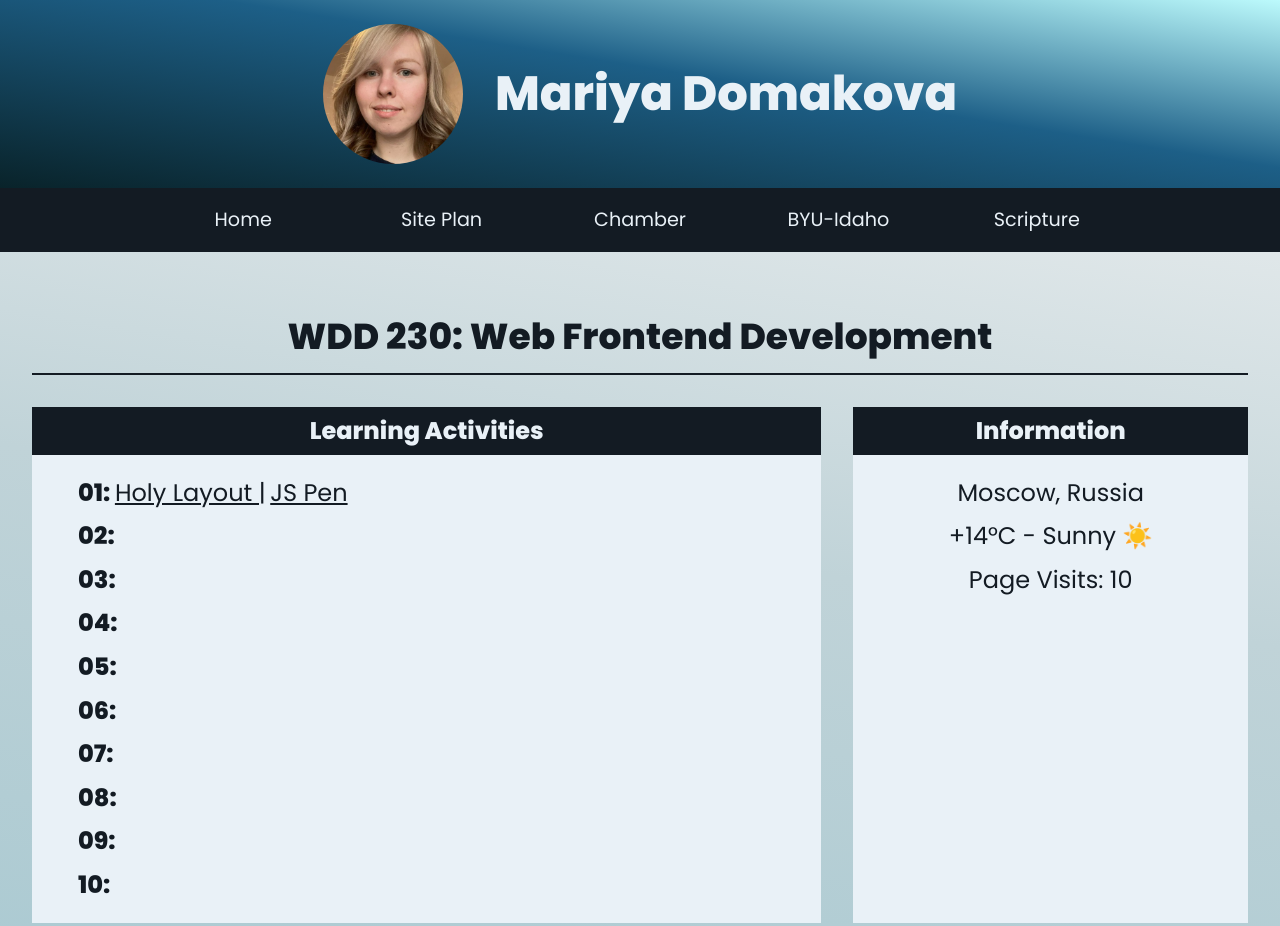
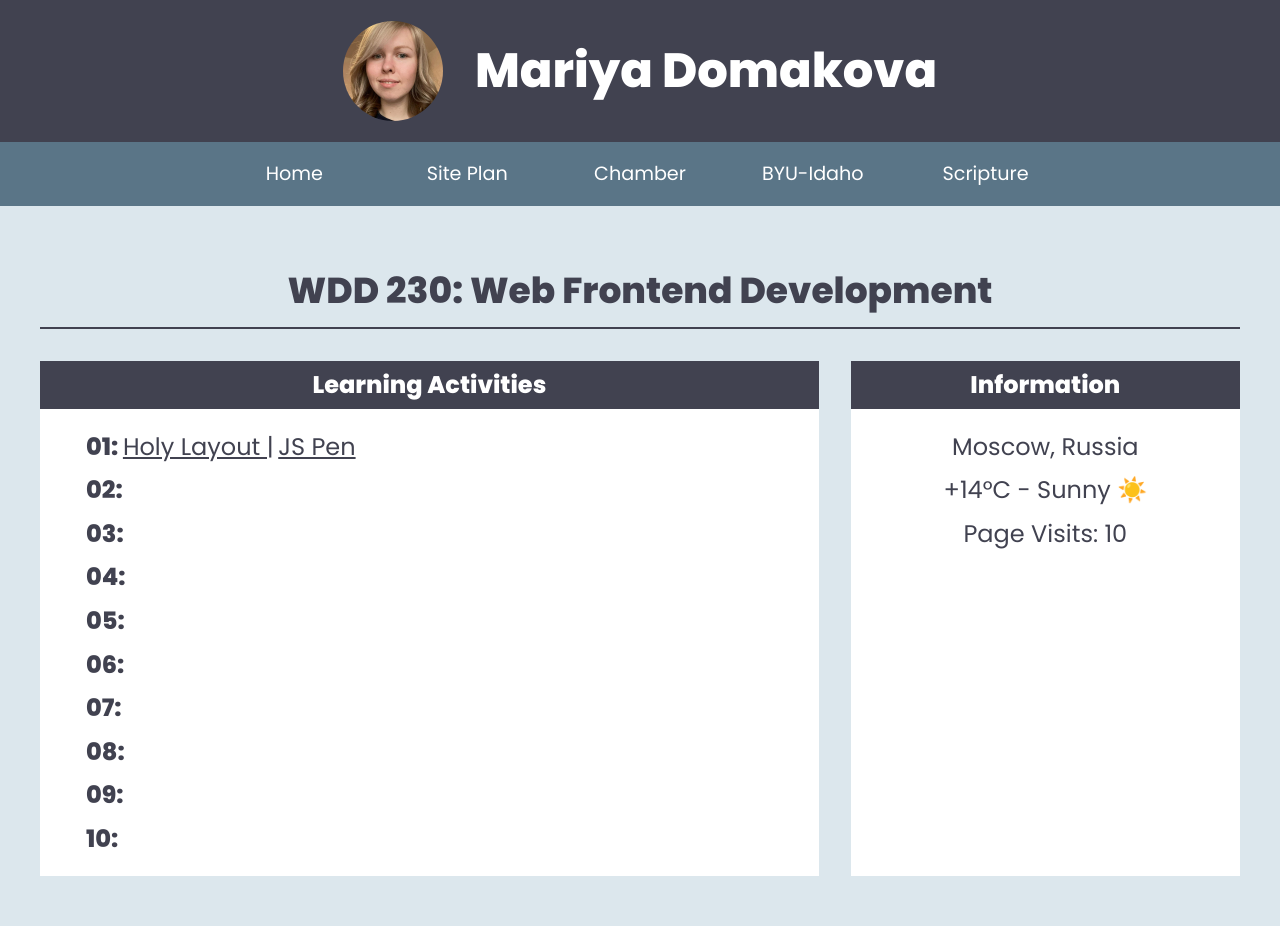
Before and after one commit to mariya-domakova/wdd230, a plain HTML site: page index.html in a window 1280 px wide. Shown: the top 926 px of the page. Drawn offline with Linux system fonts and the light colour scheme.

Commit message:
colors changed

```diff
--- a/styles/base.css
+++ b/styles/base.css
@@ -1,11 +1,10 @@
 @import url('https://fonts.googleapis.com/css2?family=Poppins:ital,wght@0,200;0,400;0,800;1,200&display=swap');
 
 :root {
-    --primary-color: #131b23;
-    --secondary-color: #e9f1f7;
-    --accent-color-1: #2d5c7b;
-    --accent-color-2: #c0d3d8;
-    --accent-color-3: #202b36;
+    --primary-color: #414250;
+    --secondary-color: #dce7ed;
+    --accent-color-1: #5a7587;
+    --accent-color-2: #fff;
 }
 
 * {
@@ -14,8 +13,7 @@
 }
 
 body {
-    background: rgb(164,199,208);
-    background: linear-gradient(9deg, rgba(164,199,208,1) 0%, rgba(192,211,216,1) 52%, rgba(244,244,244,1) 100%);
+    background-color: var(--secondary-color);
     color: var(--primary-color);
     font-family: Poppins, Helvetica, sans-serif;
     font-size: 1.5rem;
@@ -25,25 +23,25 @@ body {
 }
 
 header {
-    background-color: var(--accent-color-1);
-    color: var(--secondary-color);
+    background-color: var(--primary-color);
+    color: var(--accent-color-2);
     font-size: 1.5rem;
     display: flex;
     align-items: center;
     justify-content: center;
     gap: 2rem;
     margin: 0 auto;
-    padding: 1.5rem;
+    padding: .7rem;
 }
 
 header img {
-    width: 140px;
-    height: 140px;
+    width: 100px;
+    height: 100px;
     border-radius: 50%;
 }
 
 nav ul {
-    background-color: var(--primary-color);
+    background-color: var(--accent-color-1);
     list-style: none;
     font-size: 1.2rem;
     font-weight: normal;
@@ -54,16 +52,16 @@ nav ul li {
 }
 
 nav ul li:hover {
-    background-color: var(--accent-color-3);
+    background-color: #4b6573;
 }
 
 nav ul li a {
     text-decoration: none;
-    color: var(--secondary-color);
+    color: var(--accent-color-2);
 }
 
 main {
-    max-width: 1300px;
+    max-width: 1200px;
     margin: 2rem auto;
     padding: 2rem;
     display: grid;
@@ -77,12 +75,12 @@ h2 {
 }
 
 .card {
-    background-color: var(--secondary-color);
+    background-color: var(--accent-color-2);
 }
 
 .card h3 {
     background-color: var(--primary-color);
-    color: var(--secondary-color);
+    color: var(--accent-color-2);
     padding: 10px 0 10px 0;
     margin-top: 0;
     font-size: 1.5rem;
@@ -101,7 +99,7 @@ h2 {
 }
 
 .card ul li:hover {
-    background-color: var(--accent-color-2);
+    background-color: var(--secondary-color);
 }
 
 .card ul li a {
@@ -110,7 +108,7 @@ h2 {
 }
 
 .card ul li a:hover {
-    color: var(--accent-color-3);
+    color: var(--accent-color-1);
 }
 
 #information {
@@ -123,7 +121,7 @@ h2 {
 
 footer {
     background-color: var(--primary-color);
-    color: var(--secondary-color);
+    color: var(--accent-color-2);
     padding: 3rem 0;
     font-weight: 200;
 }
@@ -139,8 +137,6 @@ footer img {
 }
 
 #lastModified {
-    color: var(--accent-color-2);
     font-size: 1rem;
-    font-style: italic;
     padding-top: 1rem;
 }
--- a/styles/larger.css
+++ b/styles/larger.css
@@ -1,12 +1,7 @@
 @media (min-width: 927px) {
-    header {
-        background: rgb(9,35,42);
-        background: linear-gradient(9deg, rgba(9,35,42,1) 0%, rgba(29,95,135,1) 57%, rgba(188,250,252,1) 100%);
-        font-size: 1.5rem;
-    }
 	nav ul {
 		display: flex;
-        padding: 0 9rem;
+        padding: 0 13rem;
 	}
 	nav ul li {
 		flex: 1 1 100%;
```
